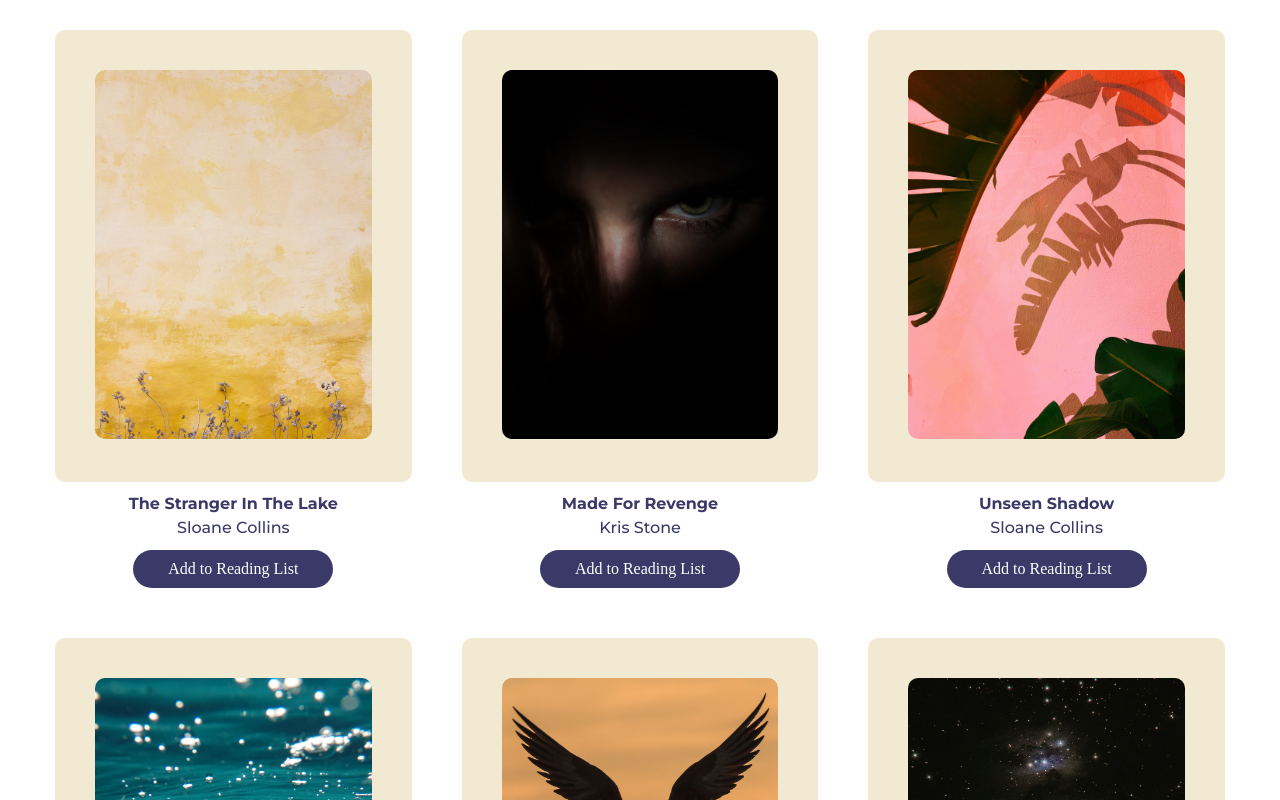
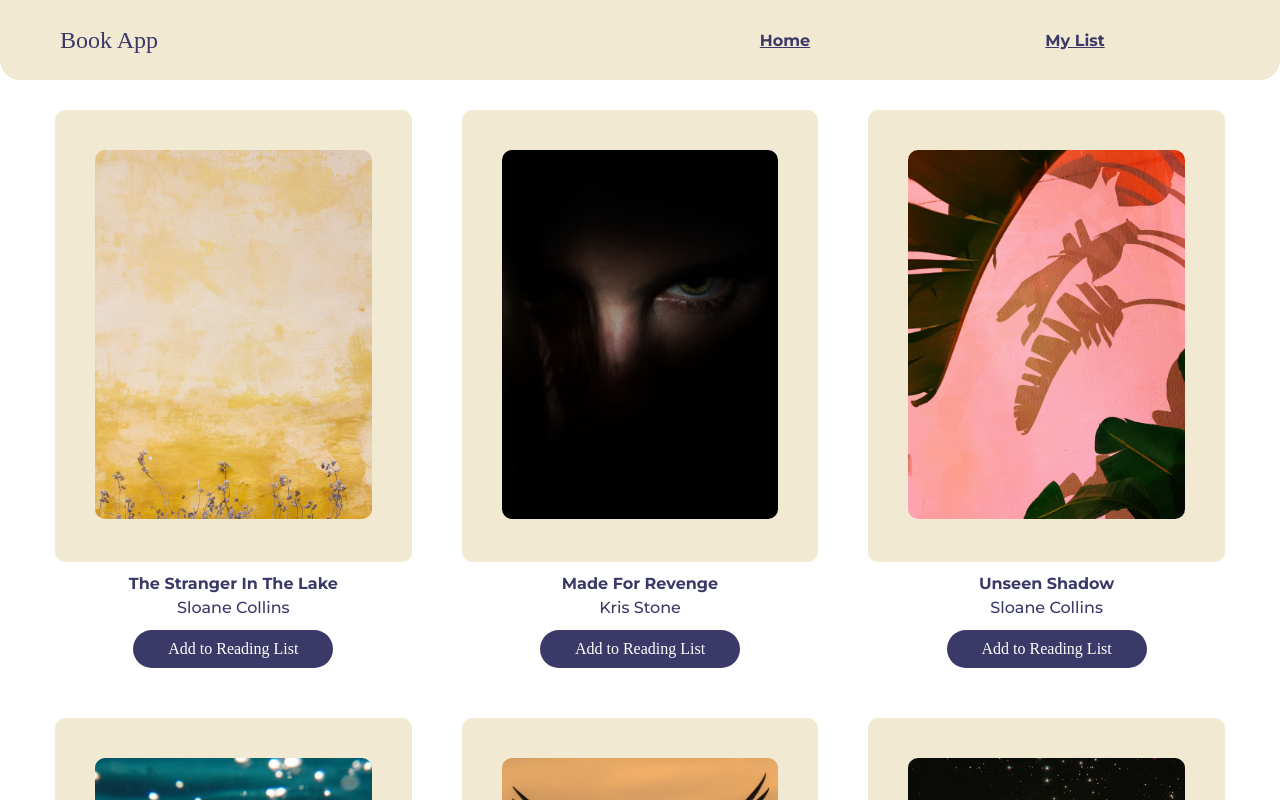
Before and after one commit to ParamK/sandcup-book-app, a React (Vite) app: page / in a window 1280 px wide. Shown: the top 800 px of the page. Built offline with nearby package versions, Linux system fonts and the light colour scheme; a web font is replaced by a local one.

Commit message:
navigation menu added

```diff
--- a/src/App.css
+++ b/src/App.css
@@ -1,5 +1,5 @@
 .container {
-    padding: 3rem;
+    padding: 0 3rem;
 }
 
 .btn {
--- a/src/App.jsx
+++ b/src/App.jsx
@@ -5,6 +5,7 @@ import { BrowserRouter as Router, Routes, Route } from 'react-router-dom';
 import HomePage from './components/HomePage/HomePage';
 import BookDetails from './components/BookDetails/BookDetails';
 import BookList from './components/BookList/BookList';
+import Navigation from './components/Navigation/Navigation';
 import './App.css'
 
 function App() {
@@ -12,6 +13,7 @@ function App() {
   return (
     <Router>
       <div className="container">
+        <Navigation />
         <Routes>
           <Route path="/" element={<HomePage />} />
           <Route path="/reading-list" element={<BookList type="readingList" />} />
--- a/src/components/BookList/BookList.css
+++ b/src/components/BookList/BookList.css
@@ -2,6 +2,7 @@
     display: flex;
     flex-wrap: wrap;
     gap: 5rem;
+    padding-block: calc(3rem + 6rem);
 }
 
 .empty-message {
@@ -13,6 +14,7 @@
 @media (min-width: 768px) {
     .book-list {
         gap: 5rem 3rem;
+        padding-block: calc(3rem + 8rem);
     }
 }
 
--- a/src/components/BookList/BookList.jsx
+++ b/src/components/BookList/BookList.jsx
@@ -10,7 +10,7 @@ const BookList = ({ type }) => {
     const books = useSelector((state) => state.books.books);
     const navigate = useNavigate();
     const readingList = useSelector((state) => state.books.readingList);
-    const list = type === 'catalog' ? books : readingList;
+    const list = type === 'allBooks' ? books : readingList;
 
     const handleAddToReadingList = (bookId) => {
         dispatch(addToReadingList(bookId));
@@ -24,13 +24,13 @@ const BookList = ({ type }) => {
                     key={book.id}
                     book={book}
                     onAction={() =>
-                        type === 'catalog'
+                        type === 'allBooks'
                             ? handleAddToReadingList(book.id)
                             : dispatch(removeFromReadingList(book.id))
                     }
-                    actionLabel={type === 'catalog' ? 'Add to Reading List' : 'Remove from List'}
+                    actionLabel={type === 'allBooks' ? 'Add to Reading List' : 'Remove from List'}
                 />
-            )) : <h2 className="empty-message">{type === 'catalog' ? 'No books available' : 'Your reading list is empty'}</h2>
+            )) : <h2 className="empty-message">{type === 'allBooks' ? 'No books available' : 'Your reading list is empty'}</h2>
             }
         </div>
     );
--- a/src/components/HomePage/HomePage.jsx
+++ b/src/components/HomePage/HomePage.jsx
@@ -4,7 +4,7 @@ import BookList from '../BookList/BookList';
 const HomePage = () => {
     return (
         <React.Fragment>
-            <BookList type="catalog" />
+            <BookList type="allBooks" />
         </React.Fragment>
     );
 };
--- /dev/null
+++ b/src/components/Navigation/Navigation.css
@@ -0,0 +1,41 @@
+.logo {
+    font: var(--font-weight-regular) 2.4rem var(--font-secondary);
+    color: var(--primary-color);
+    width: max-content;
+}
+
+.navigation-wrap {
+    position: fixed;
+    top: 0;
+    left: 0;
+    height: 6rem;
+    display: flex;
+    align-items: center;
+    background: var(--secondary-color);
+    border-radius: 0 0 2rem 2rem;
+    padding: 2rem;
+    z-index: var(--navigation-index);
+}
+
+.navigation-list {
+    height: 100%;
+    display: flex;
+    justify-content: center;
+    align-items: center;
+}
+
+.navigation-link {
+    display: flex;
+    justify-content: center;
+    text-decoration: underline;
+    text-align: center;
+    color: var(--primary-color);
+    font: var(--font-weight-bold) 1.6rem var(--font-primary);
+}
+
+@media (min-width: 768px) {
+    .navigation-wrap {
+        height: 8rem;
+        padding: 3rem 6rem;
+    }
+}
--- /dev/null
+++ b/src/components/Navigation/Navigation.jsx
@@ -0,0 +1,26 @@
+import React from 'react';
+import { Link } from 'react-router-dom';
+import "./Navigation.css";
+
+const Navigation = () => {
+    return (
+        <div className='navigation-wrap'>
+            <div className="logo-section">
+                <Link to="/">
+                    <h2 className="logo">Book App</h2>
+                </Link>
+
+            </div>
+            <ul className="navigation-list">
+                <li className="navigation-item">
+                    <Link className='navigation-link' to="/">Home</Link>
+                </li>
+                <li className="navigation-item">
+                    <Link className='navigation-link' to="/reading-list">My List</Link>
+                </li>
+            </ul>
+        </div>
+    )
+}
+
+export default Navigation
--- a/src/index.css
+++ b/src/index.css
@@ -11,6 +11,7 @@
   --font-weight-medium: 500;
   --font-weight-bold: 700;
 
+  --navigation-index: 100
 }
 
 * {
```
